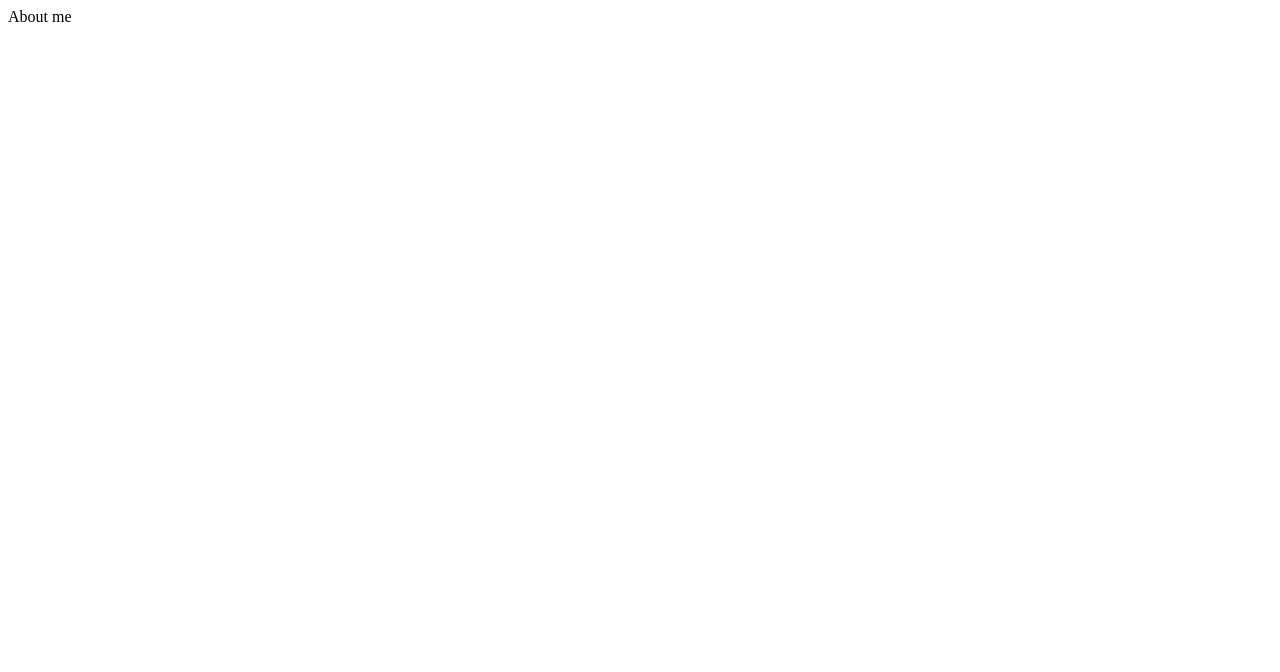
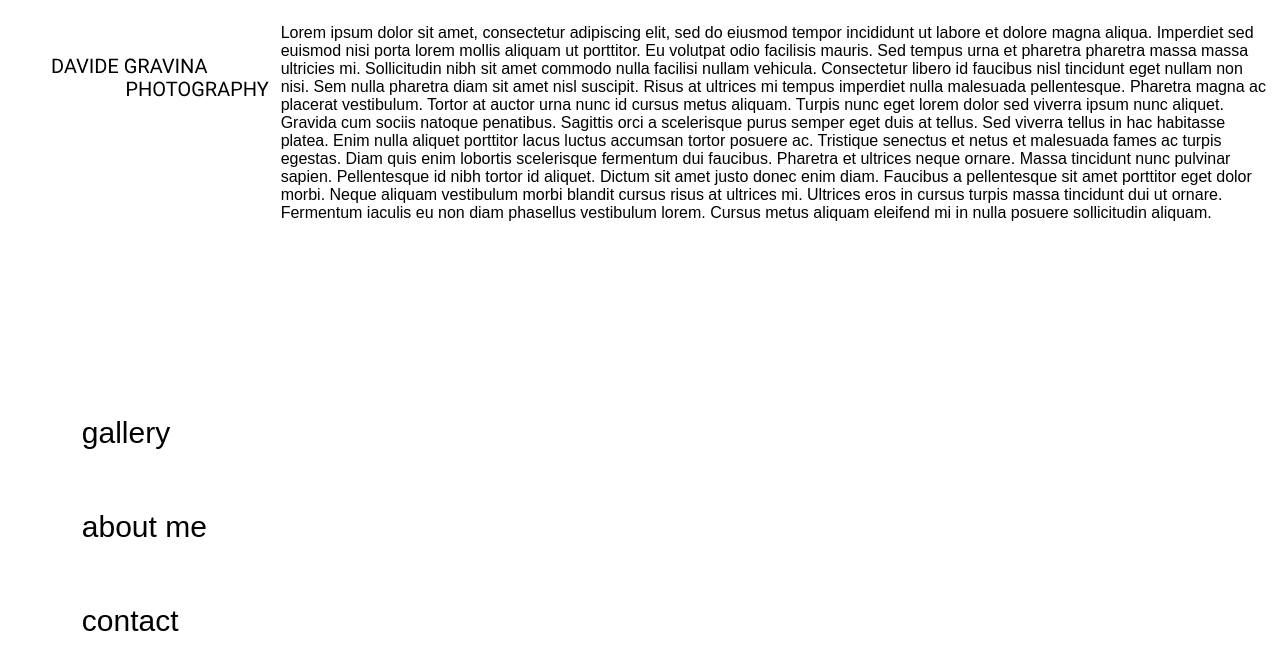
Before and after one commit to sarsc/dg-photo, a Gatsby site: page /about in a window 1280 px wide. Built offline with nearby package versions, Linux system fonts and the light colour scheme; Gatsby itself is replaced by a stand-in of ours.

Commit message:
about page

```diff
--- a/src/components/svg/LogoSmall.js
+++ b/src/components/svg/LogoSmall.js
@@ -1,4 +1,6 @@
 import React from "react";
+import './style.scss'
+
 
 function LogoSmall() {
   return (
@@ -8,6 +10,7 @@ function LogoSmall() {
       height="39"
       fill="none"
       viewBox="0 0 217 39"
+      className="logoSmall"
     >
       <path
         fill="#000"
--- a/src/components/svg/MainLogo.js
+++ b/src/components/svg/MainLogo.js
@@ -1,20 +1,16 @@
 import React from "react";
+import './style.scss'
 
 
-const MainLogo = ({addClass}) => {
-  const style = {
-    position: 'absolute',
-    top: '100px',
-    right: '-475px',
-  }
+const MainLogo = () => {
   return (
     <svg
-         xmlns="http://www.w3.org/2000/svg"
+      xmlns="http://www.w3.org/2000/svg"
       width="692"
       height="122"
       fill="none"
       viewBox="0 0 692 122"
-      className={addClass}
+      className="logoLarge"
     >
       <path
         fill="#E35F00"
--- /dev/null
+++ b/src/components/svg/style.scss
@@ -0,0 +1,10 @@
+.logoLarge {
+  position: absolute;
+  top: 100px;
+  right: -475px;
+}
+
+.logoSmall {
+  position: absolute;
+  top: 50px;
+}
--- a/src/pages/about.js
+++ b/src/pages/about.js
@@ -1,6 +1,30 @@
 import React from 'react'
+import LeftSideContainer from '../components/LeftSideContainer'
+
+import '../styles/main.scss'
 
 const AboutMe = () => {
-return <div>About me</div>
+  return (
+    <div className="mainContainer">
+    <LeftSideContainer />
+      <div className="rightContainer">
+        <p>
+          Lorem ipsum dolor sit amet, consectetur adipiscing elit, sed do eiusmod tempor incididunt ut labore et dolore magna aliqua.
+          Imperdiet sed euismod nisi porta lorem mollis aliquam ut porttitor. Eu volutpat odio facilisis mauris.
+          Sed tempus urna et pharetra pharetra massa massa ultricies mi.
+          Sollicitudin nibh sit amet commodo nulla facilisi nullam vehicula. Consectetur libero id faucibus nisl tincidunt eget nullam non nisi.
+          Sem nulla pharetra diam sit amet nisl suscipit. Risus at ultrices mi tempus imperdiet nulla malesuada pellentesque. Pharetra magna ac placerat vestibulum.
+          Tortor at auctor urna nunc id cursus metus aliquam. Turpis nunc eget lorem dolor sed viverra ipsum nunc aliquet. Gravida cum sociis natoque penatibus.
+          Sagittis orci a scelerisque purus semper eget duis at tellus. Sed viverra tellus in hac habitasse platea. Enim nulla aliquet porttitor lacus luctus accumsan tortor posuere ac.
+          Tristique senectus et netus et malesuada fames ac turpis egestas. Diam quis enim lobortis scelerisque fermentum dui faucibus.
+          Pharetra et ultrices neque ornare. Massa tincidunt nunc pulvinar sapien. Pellentesque id nibh tortor id aliquet.
+          Dictum sit amet justo donec enim diam. Faucibus a pellentesque sit amet porttitor eget dolor morbi.
+          Neque aliquam vestibulum morbi blandit cursus risus at ultrices mi. Ultrices eros in cursus turpis massa tincidunt dui ut ornare.
+          Fermentum iaculis eu non diam phasellus vestibulum lorem. Cursus metus aliquam eleifend mi in nulla posuere sollicitudin aliquam.
+        </p>
+      </div>
+    </div>
+  )
 }
+
 export default AboutMe
--- /dev/null
+++ b/src/styles/about.scss
@@ -0,0 +1,3 @@
+.rightContainer {
+  width: 80%;
+}
--- a/src/styles/main.scss
+++ b/src/styles/main.scss
@@ -1,5 +1,6 @@
 @import "index";
 @import "gallery";
+@import "about";
 
 @import url('https://fonts.googleapis.com/css?family=Merriweather+Sans:300,400,700|Open+Sans:300,400,600&display=swap');
 
```
